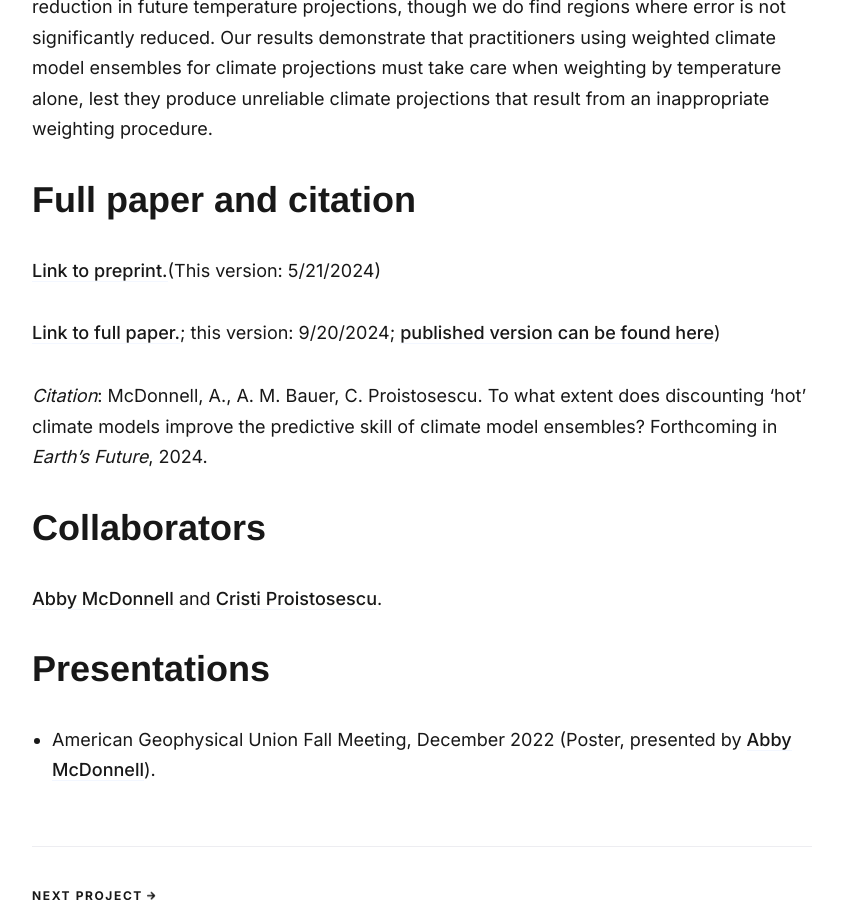
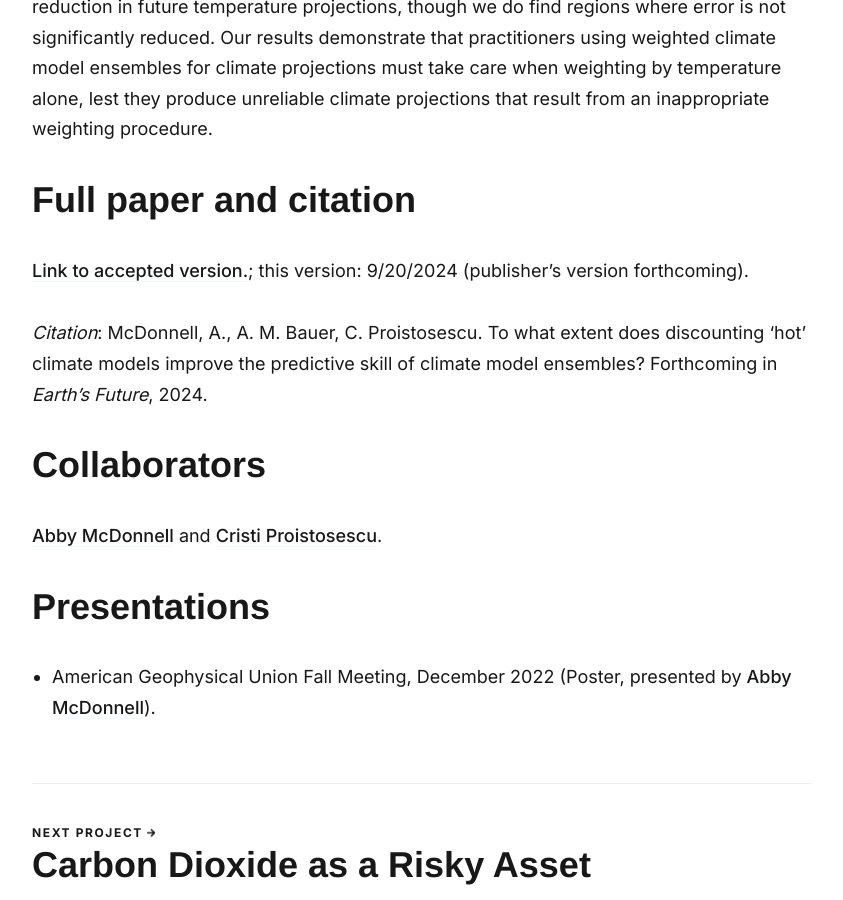
Before and after one commit to adam-bauer-34/adam-bauer-34.github.io, a Jekyll site: the page built from _projects/2022-12-21-improving-forecasts.md, in a window 1280 px wide and 900 px high, scrolled down 1917 px. Shown: the whole window, without its empty margins (218-1061 px from the left). Built offline with Jekyll 4.4.1, drawn with Linux system fonts in a browser that asks for light colours; nearby versions of some CDN libraries; some web fonts are replaced.

Commit message:
slight modifications

```diff
--- a/_projects/2022-12-21-improving-forecasts.md
+++ b/_projects/2022-12-21-improving-forecasts.md
@@ -12,9 +12,7 @@
 It depends. The Intergovernmental Panel on Climate Change's (IPCC) Assessment Report Six (AR6) took a step towards ending so-called 'model democracy' by discounting climate models that are too warm over the historical period (i.e., models that 'run hot') when making projections of global temperature change. However, the IPCC did not address whether this procedure is reliable for other quantities. Here, we explore the implications of weighting climate models according to their skill in reproducing historical global-mean surface temperature using three other climate variables of interest: annual average precipitation change, regional average temperature change, and regional average precipitation change. We find that the temperature-based weighting scheme leads to an improved prediction of global average precipitation, though we show that this prediction could be overconfident. On regional scales, we find a heterogeneous pattern of error reduction in future regional precipitation. This stands in sharp contrast with the broad regional pattern of error reduction in future temperature projections, though we do find regions where error is not significantly reduced. Our results demonstrate that practitioners using weighted climate model ensembles for climate projections must take care when weighting by temperature alone, lest they produce unreliable climate projections that result from an inappropriate weighting procedure.
 
 # Full paper and citation
-[Link to preprint.](https://essopenarchive.org/users/783710/articles/940865-does-discounting-hot-climate-models-improve-the-predictive-skill-of-climate-model-ensembles)(This version: 5/21/2024)
-
-[Link to full paper.](/files/papers/model-weighting/MBP-ToWhatExtent-EarthsFuture-Final.pdf); this version: 9/20/2024; [published version can be found here](https://urldefense.com/v3/__https://rdcu.be/dG8UI__;!!DZ3fjg!-HVo8TN-eL4PUHs4-pt6JPzUvjhooGz_RNr9IUlos7Agpmbi7C8Mi30h1oFW0-caqXXMEDjvpllinMv2OcBPSR7JlIYiTH2rEFiG$))
+[Link to accepted version.](/files/papers/model-weighting/MBP-ToWhatExtent-EarthsFuture-Final.pdf); this version: 9/20/2024 (publisher's version forthcoming).
 
 _Citation_: McDonnell, A., A. M. Bauer, C. Proistosescu. To what extent does discounting 'hot' climate models improve the predictive skill of climate model ensembles? Forthcoming in *Earth's Future*, 2024.
 
```
